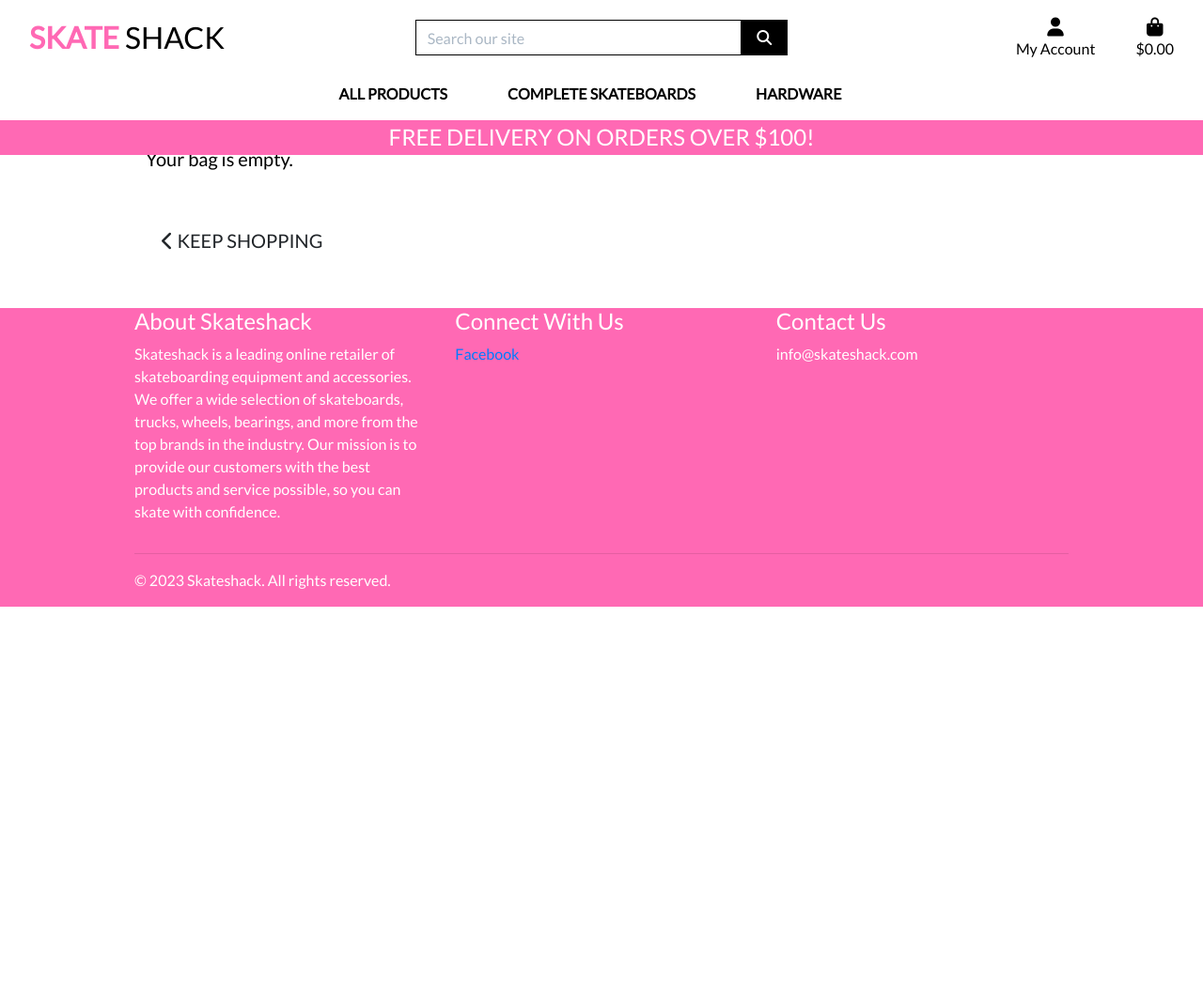
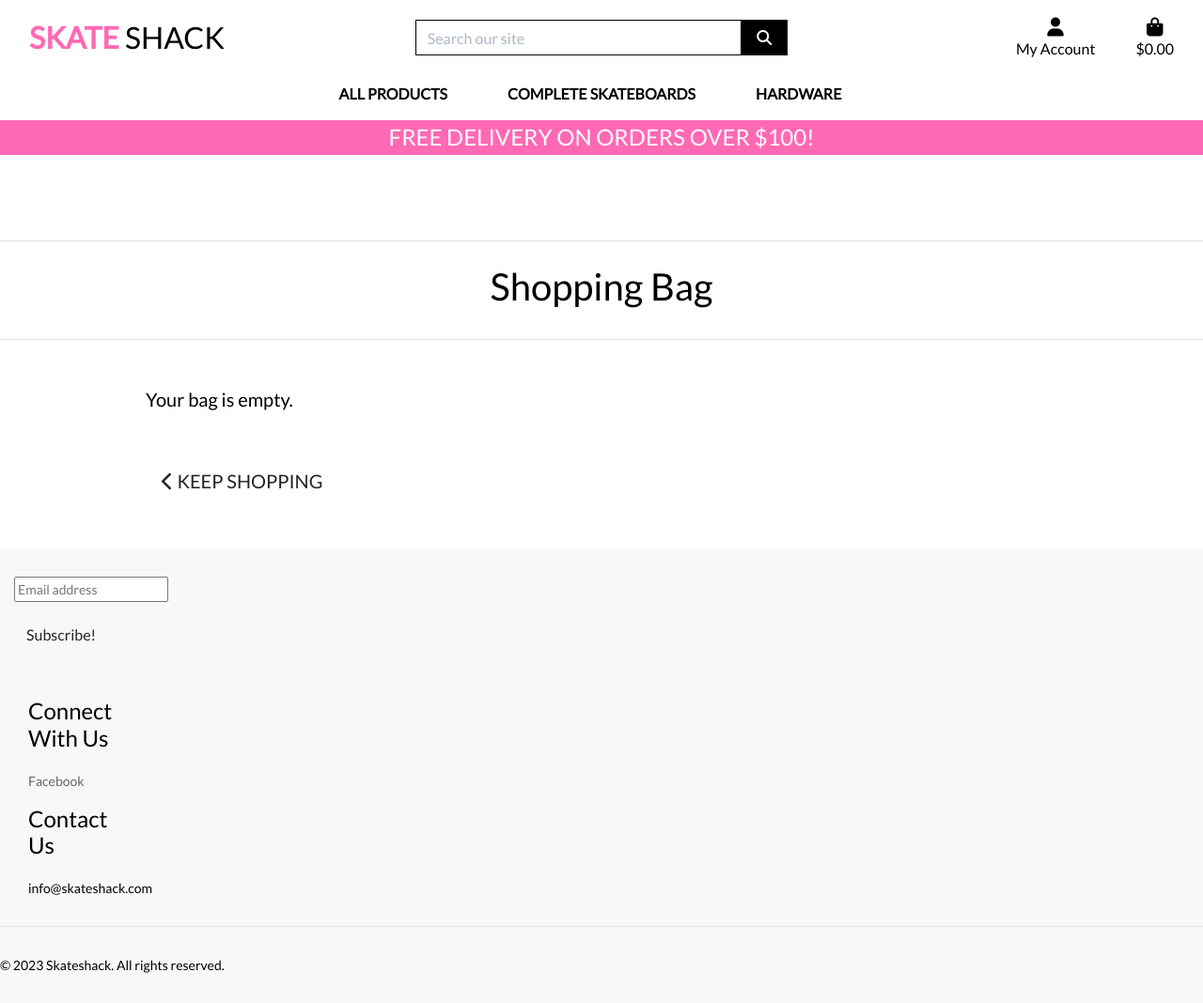
Before and after one commit to darraghmurphy1/SkateShack, a Django app: page /bag/ in a window 1280 px wide. Shown: the whole page at 94% size. Before the commit the page ends 646 px from the top, so only its background shows below. Run offline with Django 4.2, Linux system fonts and the light colour scheme; the visitor is signed in with stand-in values (Sample User, id 1); some libraries are stand-ins or nearby versions.

Commit message:
newsletter finished and html and css clean up

```diff
--- a/bag/templates/bag/bag.html
+++ b/bag/templates/bag/bag.html
@@ -4,7 +4,7 @@
 
 {% block content %}
     <div class="overlay"></div>
-    <div class="container-fluid mb-2">
+    <div class="container-fluid mb-2" style="margin-top: 20%;">
 
         <!-- Shopping bag main header -->
         <div class="row py-4 border-top border-bottom">
@@ -12,7 +12,7 @@
                 <h1 class="logo-text">Shopping Bag</h1>
                 {% if bag_items and free_delivery_delta > 0 %}
                     <p class="mb-1 c--light-blue">
-                        Spend <strong>€{{ free_delivery_delta }}</strong> more and get free shipping!
+                        Spend <strong>${{ free_delivery_delta }}</strong> more and get free shipping!
                     </p>
                 {% endif %}
             </div>
@@ -55,26 +55,12 @@
                                                     {% csrf_token %}
                                                     <div class="form-group">
                                                         <div class="input-group">
-                                                            <div class="input-group-prepend">
-                                                                <button class="decrement-qty btn c--light-blue"
-                                                                    data-item_id="{{ item.item_id }}" id="decrement-qty_{{ item.item_id }}">
-                                                                    <span>
-                                                                        <i class="fas fa-minus fa-sm"></i>
-                                                                    </span>
-                                                                </button>
-                                                            </div>
+
                                                             <input class="form-control form-control-sm qty_input text-center" type="number"
                                                                 name="quantity" value="{{ item.quantity }}" min="1" max="99"
                                                                 data-item_id="{{ item.item_id }}"
                                                                 id="id_qty_{{ item.item_id }}">
-                                                            <div class="input-group-append">
-                                                                <button class="increment-qty btn c--light-blue"
-                                                                    data-item_id="{{ item.item_id }}" id="increment-qty_{{ item.item_id }}">
-                                                                    <span>
-                                                                        <i class="fas fa-plus fa-sm"></i>
-                                                                    </span>
-                                                                </button>
-                                                            </div>
+
                                                         </div>
                                                     </div>
                                                 </form>
@@ -82,15 +68,15 @@
                                                 <a class="remove-item link-blue float-end" id="remove_{{ item.item_id }}"><small>Remove</small></a>
                                             </td>
                                             <td class="py-3">
-                                                <p class="my-0 c--light-blue">€{{ item.product.price | calc_subtotal:item.quantity }}</p>
+                                                <p class="my-0 c--light-blue">${{ item.product.price | calc_subtotal:item.quantity }}</p>
                                             </td>
                                         </tr>
                                     {% endfor %}
                                     <tr>
                                         <td colspan="5" class="pt-5 text-end">
-                                            <h6><strong>Bag Total: €{{ total|floatformat:2 }}</strong></h6>
-                                            <h6>Delivery: €{{ delivery|floatformat:2 }}</h6>
-                                            <h4 class="mt-4 c--light-blue"><strong>Grand Total: €{{ grand_total|floatformat:2 }}</strong></h4>
+                                            <h6><strong>Bag Total: ${{ total|floatformat:2 }}</strong></h6>
+                                            <h6>Delivery: ${{ delivery|floatformat:2 }}</h6>
+                                            <h4 class="mt-4 c--light-blue"><strong>Grand Total: ${{ grand_total|floatformat:2 }}</strong></h4>
                                         </td>
                                     </tr>
                                     <tr>
--- a/profiles/templates/profiles/profile.html
+++ b/profiles/templates/profiles/profile.html
@@ -29,7 +29,7 @@
                 <p class="text-muted">Default Delivery Information</p>
                 <form class="mt-3" action="{% url 'profile' %}" method="POST" id="profile-update-form">
                     {% csrf_token %}
-                    {{ form }}
+                    {{ form.as_p }}
                     <button class="btn btn-black rounded-0 text-uppercase float-right">Update Information</button>
                 </form>
             </div>
@@ -75,6 +75,7 @@
             </div>
         </div>
     </div>
+    <hr>
 {% endblock %}
 
 {% block postloadjs %}
--- a/reviews/templates/reviews/add_review.html
+++ b/reviews/templates/reviews/add_review.html
@@ -38,6 +38,7 @@
         <div class="row text-center">
             <div class="col-12 col-md-6 mb-3">
               <form method="POST" action="{% url 'add_review' product.id %}" id="review-form" class="text-muted form mb-5" enctype="multipart/form-data">
+                {% csrf_token %}
                 {{ form.as_p }}
                 <div class="d-flex justify-content-end mt-3">
                   <a class="btn btn-outline-secondary me-3" href="{% url 'product_detail' product.id %}">Cancel</a>
--- a/reviews/templates/reviews/reviews.html
+++ b/reviews/templates/reviews/reviews.html
@@ -9,7 +9,7 @@
 
     <!-- Page overlay to cover image -->
     <div class="overlay"></div>
-    <div class="container-fluid">
+    <div class="container-fluid" style="margin-top: 20%;">
 
         <!-- Reviews main header -->
         <div class="row py-4 border-top border-bottom">
--- /dev/null
+++ b/robots.txt
@@ -0,0 +1,4 @@
+User-agent: *
+Disallow: /accounts/
+Disallow: /bag/
+Sitemap: https://skateshack.herokuapp.com/sitemap.xml
--- a/skateshack/urls.py
+++ b/skateshack/urls.py
@@ -28,4 +28,6 @@ urlpatterns = [
     path('reviews/', include('reviews.urls')),
     path('wishlist/', include('wishlist.urls')),
     path('profiles/', include('profiles.urls')),
+    path('newsletter/', include('newsletter.urls')),
+
 ] + static(settings.MEDIA_URL, document_root=settings.MEDIA_ROOT)
--- a/static/css/base.css
+++ b/static/css/base.css
@@ -340,7 +340,50 @@ input[name='q']::placeholder {
     }
 }
 
-footer {
-    background-color: hotpink;
-    color: white;
+
+.footer {
+    background-color: #F8F8F8;
+    padding: 30px 0;
+    font-size: 14px;
 }
+
+.footer h4 {
+    margin-bottom: 20px;
+}
+
+.footer ul li {
+    list-style-type: none;
+    margin-bottom: 10px;
+}
+
+.footer ul li a {
+    color: #666;
+    text-decoration: none;
+}
+
+.footer ul li a:hover {
+    color: #333;
+}
+
+.footer hr {
+    border-top: 1px solid #E5E5E5;
+    margin: 30px 0;
+}
+
+.footer p {
+    margin-bottom: 0;
+}
+
+@media (max-width: 767px) {
+    .footer {
+        padding: 15px 0;
+    }
+
+    .footer h4 {
+        margin-top: 20px;
+    }
+
+    .footer hr {
+        margin: 15px 0;
+    }
+}
--- a/templates/allauth/account/login.html
+++ b/templates/allauth/account/login.html
@@ -36,7 +36,7 @@ for a {{ site_name }} account and sign in below:{% endblocktrans %}</p>
 <div class="container mt-5">
   <div class="row justify-content-center">
     <div class="col-md-6">
-      <div class="card" style="margin-top: 10%">
+      <div class="card" style="margin-top: 20%">
         <div class="card-header bg-white text-black">
           <h2 class="text-center mb-0">Login to Your Account</h2>
         </div>
@@ -54,6 +54,6 @@ for a {{ site_name }} account and sign in below:{% endblocktrans %}</p>
 </div>
 </div>
 </div>
-
+<hr>
 
 {% endblock %}
--- a/templates/allauth/account/logout.html
+++ b/templates/allauth/account/logout.html
@@ -12,7 +12,7 @@
 <div class="container mt-5">
   <div class="row justify-content-center">
     <div class="col-md-6">
-      <div class="card" style="margin-top: 10%">
+      <div class="card" style="margin-top: 20%">
         <div class="card-header bg-white text-black">
 <form method="post" action="{% url 'account_logout' %}">
   {% csrf_token %}
@@ -26,6 +26,6 @@
     </div>
   </div>
 </div>
-
+<hr>
 
 {% endblock %}
--- a/templates/base.html
+++ b/templates/base.html
@@ -9,9 +9,8 @@
         <meta charset="utf-8">
         <meta name="viewport" content="width=device-width, initial-scale=1, shrink-to-fit=no">
         <meta name="description" content="Find everything you need for skateboarding at Skate Shop. Browse our extensive selection of decks, trucks, wheels, and more.">
-        <meta name="keywords" content="skate shop, skateboarding, decks, trucks, wheels">
+        <meta name="keywords" content="skate shop, skateboarding, complete skateboard, decks, trucks, wheels, beginner skate, best skateboarding, online skate shop">
     {% endblock %}
-
     {% block extra_meta %}
     {% endblock %}
 
@@ -150,12 +149,19 @@
 
   </body>
   <footer class="footer">
-    <div class="container">
-      <div class="row">
+    <div class="footercontainer">
+      <div class="footercontent">
+        {% if request.user.is_authenticated %}
         <div class="col-md-4">
-          <h4>About Skateshack</h4>
-          <p>Skateshack is a leading online retailer of skateboarding equipment and accessories. We offer a wide selection of skateboards, trucks, wheels, bearings, and more from the top brands in the industry. Our mission is to provide our customers with the best products and service possible, so you can skate with confidence.</p>
-        </div>
+            <form method="POST" action="{% url 'newsletters' %}" id="newsletter-form" class="text-muted form mb-5"
+            enctype="multipart/form-data">
+            {% csrf_token %}
+            {{ subscribe_form }}
+            <div class="mt-3">
+                <button class="btn btn-main hvr-back-pulse" type="submit">Subscribe!</button>
+            </div>
+          </form>
+        {% endif %}
         <div class="col-md-4">
           <h4>Connect With Us</h4>
           <ul class="list-unstyled">
--- a/templates/includes/navbar.html
+++ b/templates/includes/navbar.html
@@ -31,7 +31,7 @@
             <div class="dropdown-menu border-0" aria-labelledby="hardware-link">
                 <a href="{% url 'products' %}?category=trucks" class="dropdown-item">Trucks</a>
                 <a href="{% url 'products' %}?category=wheels,bearings" class="dropdown-item">Wheels and Bearings</a>
-                <a href="{% url 'products' %}?category=wheels,trucks" class="dropdown-item">All Hardware</a>
+                <a href="{% url 'products' %}?category=wheels,trucks,accessories" class="dropdown-item">All Hardware</a>
             </div>
         </li>
     </ul>
--- a/wishlist/templates/wishlist/wishlist.html
+++ b/wishlist/templates/wishlist/wishlist.html
@@ -9,7 +9,7 @@
 
     <!-- Page overlay to cover image -->
     <div class="overlay"></div>
-    <div class="container-fluid">
+    <div class="container-fluid" style="margin-top: 20%;">
 
         <!-- Reviews main header -->
         <div class="row py-4 border-top border-bottom">
```
Also changed, not shown: products/static/products/css/products.css (+0 -7 lines), skateshack/settings.py (+13 -0 lines), wishlist/static/wishlist/css/wishlist.css (deleted, +0 -7 lines), wishlist/templates/wishlist/add_wishlist.html (+9 -3 lines), README.md, wishlist/forms.py (line endings or trailing spaces).
